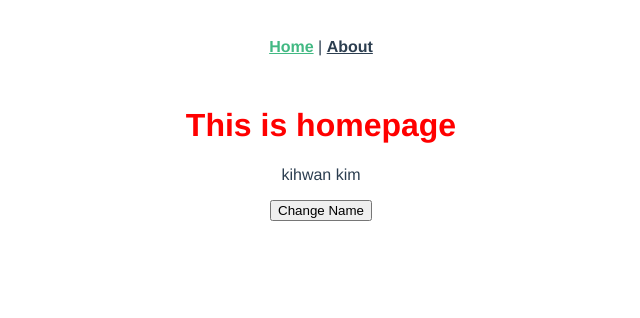
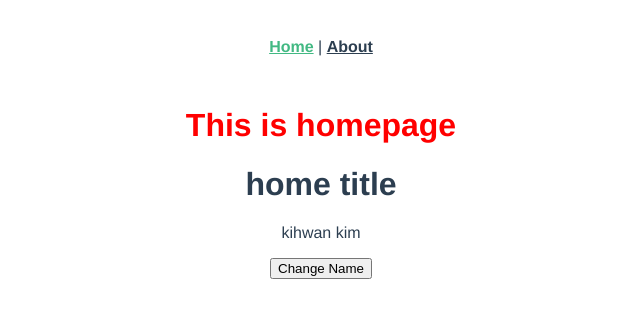
Before and after one commit to kihwankim/vue-studying, a Vue app: page / in a window 1280 px wide. Shown: the top 318 px of the page, without its empty margins (319-959 px from the left). Built offline with nearby package versions, Linux system fonts and the light colour scheme.

Commit message:
feat: props 추가

```diff
--- a/src/components/NewPage.vue
+++ b/src/components/NewPage.vue
@@ -1,5 +1,6 @@
 <template>
     <div>
+        <h1>{{ title }}</h1>
         <p>{{ name }}</p>
         <button @click="updateName">Change Name</button>
     </div>
@@ -7,6 +8,7 @@
 
 <script>
     export default {
+        props: ['title'],
         data() {
             return {name: 'kihwan kim'}
         },
--- a/src/views/About.vue
+++ b/src/views/About.vue
@@ -1,5 +1,20 @@
 <template>
   <div class="about">
     <h1>This is an about page</h1>
+    <NewPage title="about page"/>
   </div>
 </template>
+
+<script>
+    import NewPage from '@/components/NewPage.vue';
+    export default {
+      components: {
+        NewPage
+      },
+      data() {
+        return {
+          name: 'kihwan kim'
+        }
+      }
+    }
+</script>
--- a/src/views/Home.vue
+++ b/src/views/Home.vue
@@ -1,7 +1,7 @@
 <template>
   <div>
     <h1>This is homepage</h1>
-    <NewPage></NewPage>
+    <NewPage title="home title"/>
   </div>
 </template>
 
```
